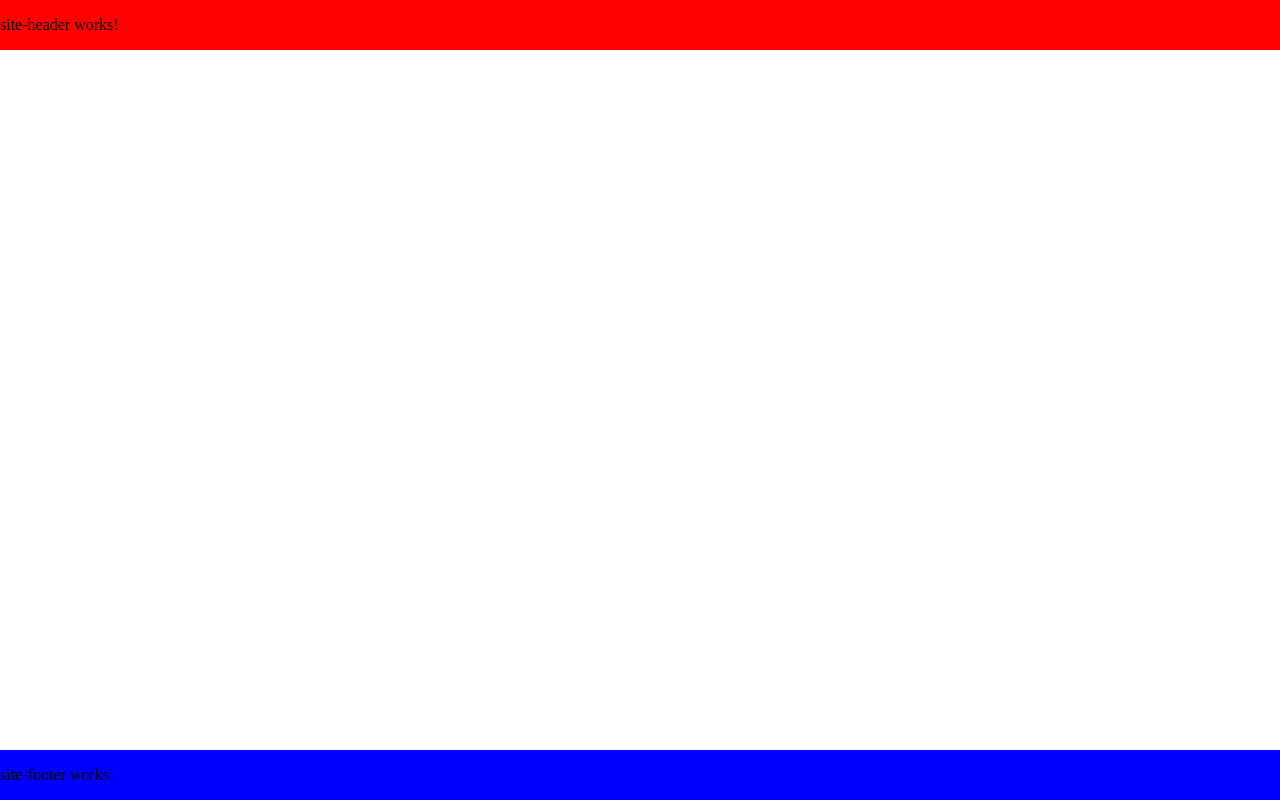
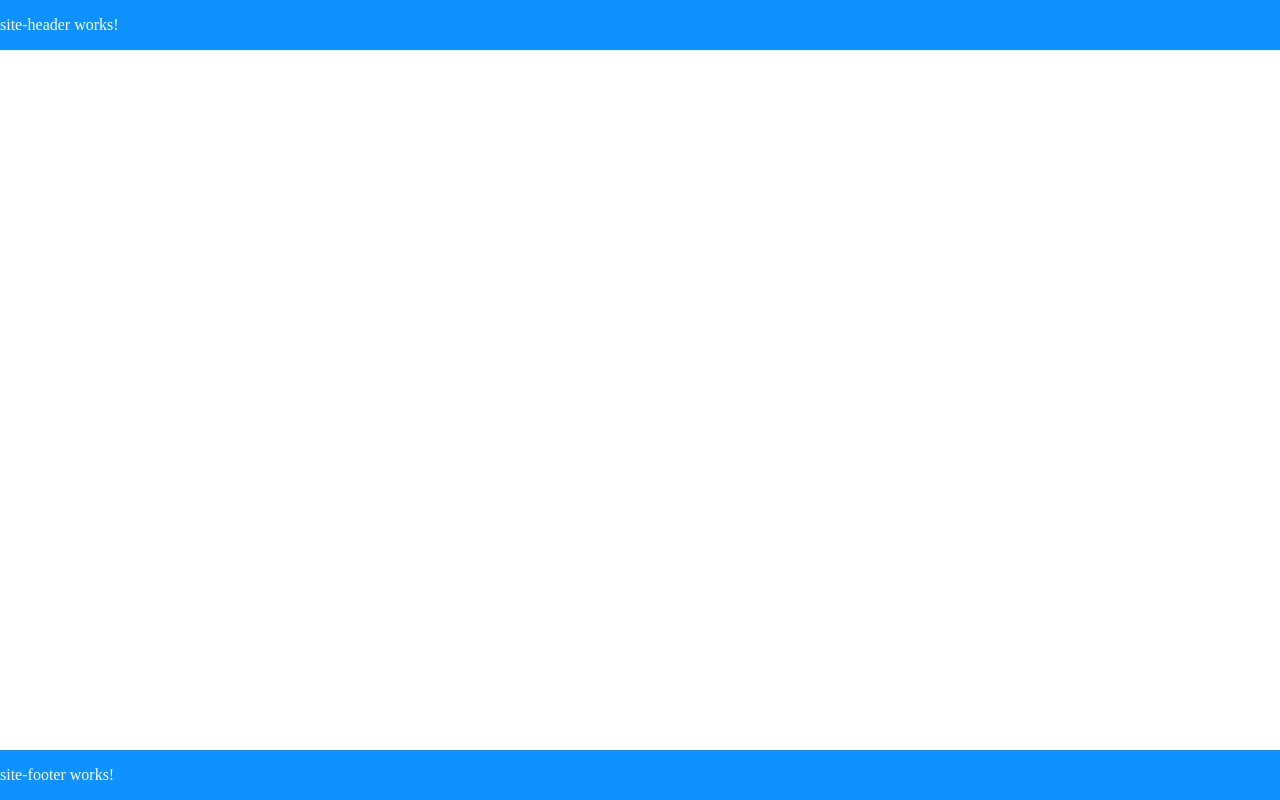
Before and after one commit to cJacobMiller/HardLemonadeDarkMode, an Angular app in the folder hard-lemonade-dark-mode/: page / in a window 1280 px wide. Built offline with nearby package versions, Linux system fonts and the light colour scheme.

Commit message:
Improving stylistic changes.

```diff
--- a/hard-lemonade-dark-mode/src/app/app.component.scss
+++ b/hard-lemonade-dark-mode/src/app/app.component.scss
@@ -1,4 +1,3 @@
-
 .site-container {
   display: flex;
   flex-direction: column;
@@ -9,13 +8,15 @@
   app-site-header {
     flex: 0;
 
-    background-color: red;
+    background-color: var(--color-primary);
+    color: var(--text-light);
   }
 
   main {
     flex: 1;
   }
   app-site-footer {
-    background-color: blue;
+    background-color: var(--color-primary);
+    color: var(--text-light);
   }
 }
--- a/hard-lemonade-dark-mode/src/styles.scss
+++ b/hard-lemonade-dark-mode/src/styles.scss
@@ -1,26 +1,27 @@
-html, body {
+html,
+body {
   padding: 0;
   margin: 0;
 }
 
 html {
-  --kite-blue-2: '#0073d1';
-  --kite-blue-1: '#0d92ff';
-  --kite-blue-3: '#0062b2';
-  --kite-light-blue: '#b7cee5';
-  --kite-dark-blue-1: '#004366';
-  --kite-dark-blue-2: '#002133';
-  --kite-dark-blue-3: '#001019';
-  --kite-gold: '#ffd400';
-  --kite-green: '#00bf1f';
-  --kite-dark-green: '#008516';
-  --kite-red: '#ff4d4a';
-  --kite-dark-red: '#d6312b';
-  --kite-white: '#fff';
-  --kite-gray-1: '#f8f8f8';
-  --kite-gray-2: '#d8dde6';
-  --kite-gray-3: '#63738a';
-  --kite-black: '#000';
+  --kite-blue-2: #0073d1;
+  --kite-blue-1: #0d92ff;
+  --kite-blue-3: #0062b2;
+  --kite-light-blue: #b7cee5;
+  --kite-dark-blue-1: #004366;
+  --kite-dark-blue-2: #002133;
+  --kite-dark-blue-3: #001019;
+  --kite-gold: #ffd400;
+  --kite-green: #00bf1f;
+  --kite-dark-green: #008516;
+  --kite-red: #ff4d4a;
+  --kite-dark-red: #d6312b;
+  --kite-white: #fff;
+  --kite-gray-1: #f8f8f8;
+  --kite-gray-2: #d8dde6;
+  --kite-gray-3: #63738a;
+  --kite-black: #000;
 }
 
 @media (prefers-color-scheme: light) {
@@ -37,6 +38,12 @@ html {
 
 @media (prefers-color-scheme: dark) {
   body {
-    --site-background: black;
+    --site-background: var(--kite-dark-blue-1);
+    --text-light: var(--kite-white);
+    --text-dark: var(--kite-black);
+    --color-primary: var(--kite-dark-blue-2);
+    --color-secondary: var(--kite-gray-2);
+    --color-tertiary: var(--kite-gray-3);
+    min-height: 100vh;
   }
 }
```
